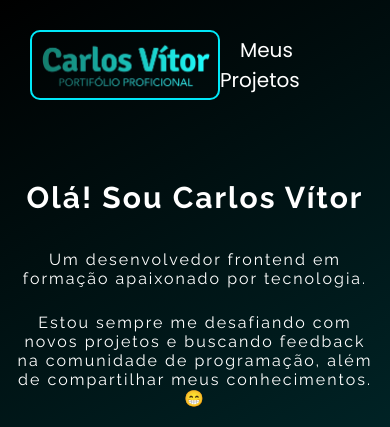
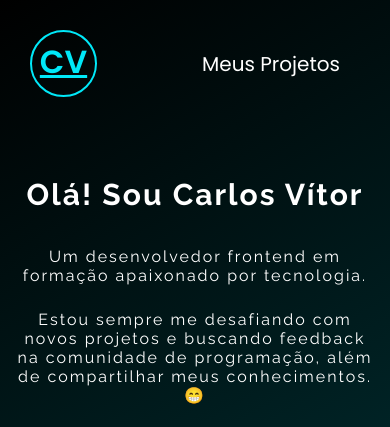
Before and after one commit to carlosvfb/portifolio-simplificado, a plain HTML site: page index.html in a window 390 px wide. Shown: the top 427 px of the page. Drawn offline with nearby package versions, Linux system fonts and the light colour scheme; files whose address does not match are found by name.

Commit message:
arrumando a logo do responsivo

```diff
--- a/index.html
+++ b/index.html
@@ -26,9 +26,8 @@
 
     <header class="cabecalho">
         <a href="#">
-            <!-- <h1 class="logo">CV</h1> -->
-            <div class="logo"></div>
-            <!-- <img src="./src/images/logo.png" alt="" class="logo"> -->
+            <h1 class="logo">CV</h1>
+            <div class="logo-img"></div>
         </a>
 
         <nav class="menu">
--- a/src/css/estilos.css
+++ b/src/css/estilos.css
@@ -18,7 +18,7 @@ body {
     padding: 30px 15px;
 }
 
-.cabecalho .logo {
+.cabecalho .logo-img {
     background-image: url(../images/logo.png);
     background-position: center;
     background-size: 180px;
@@ -30,7 +30,19 @@ body {
     transition: 0.2s;
 }
 
-.cabecalho a:hover .logo {
+.cabecalho .logo {
+    color: #00E8F8;
+    width: 67px;
+    height: 67px;
+    border: 2px solid #00E8F8;
+    padding-top: 6px;
+    border-radius: 50%;
+    text-align: center;
+    text-decoration: underline;
+    display: none;
+}
+
+.cabecalho a:hover .logo-img {
     background-color: #1F252E;
     border: 2px solid #00E8F8;
     box-shadow: 0 0 30px #00E8F8;
@@ -94,7 +106,8 @@ body {
     transition: 0.3s;
 }
 
-.home .redes-sociais a i:hover {
+.home .redes-sociais a i:hover,
+.cabecalho a:hover .logo {
     color: #1F252E;
     background-color: #00E8F8;
     box-shadow: 0 0 20px #00E8F8;
--- a/src/css/responsive.css
+++ b/src/css/responsive.css
@@ -20,6 +20,16 @@
     }
 }
 
+@media (width <= 450px) {
+    .cabecalho .logo-img {
+        display: none;
+    }
+
+    .cabecalho .logo {
+        display: block;
+    }
+}
+
 @media (width <= 425px) {
     .home .informacoes h1 {
         font-size: 30px;
```
